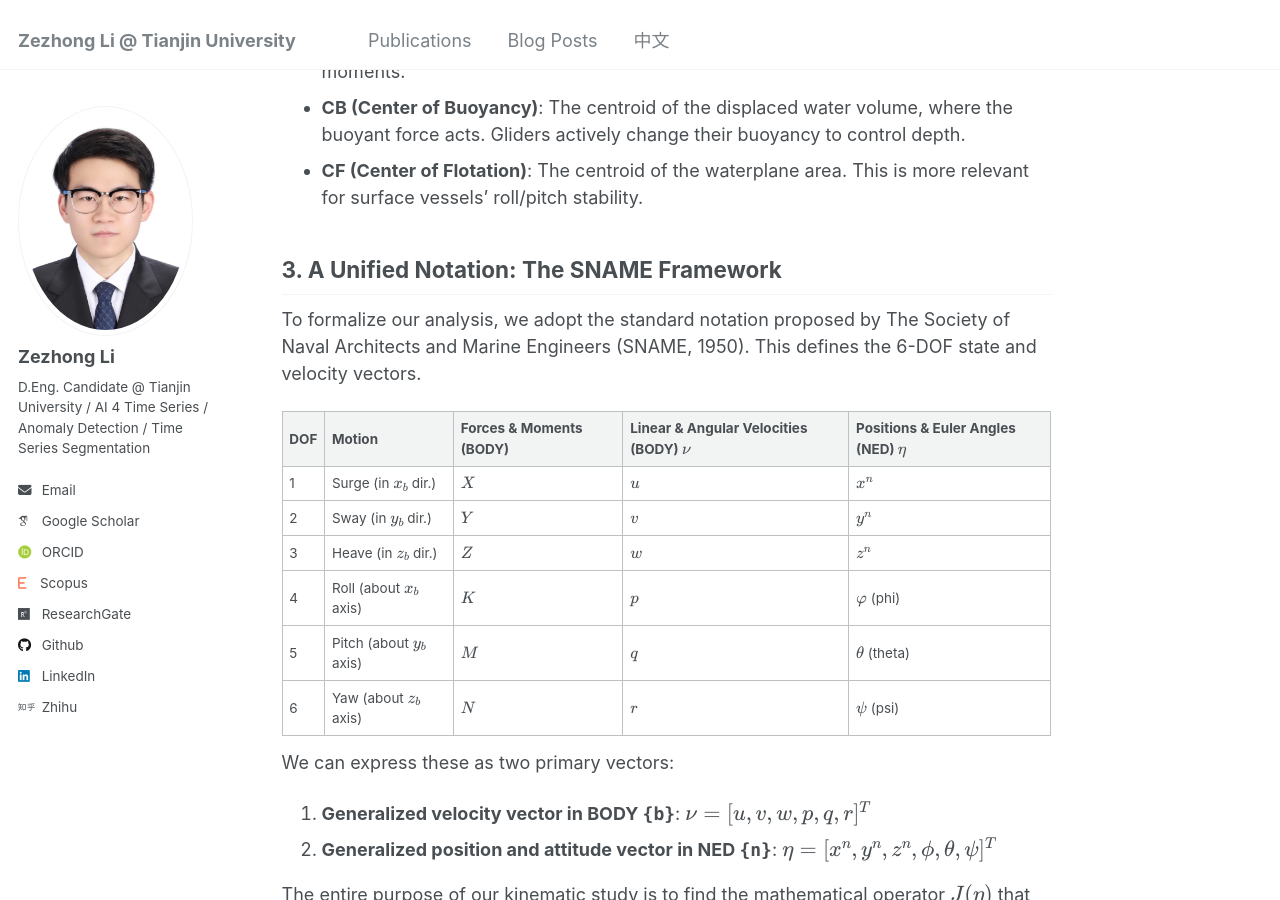
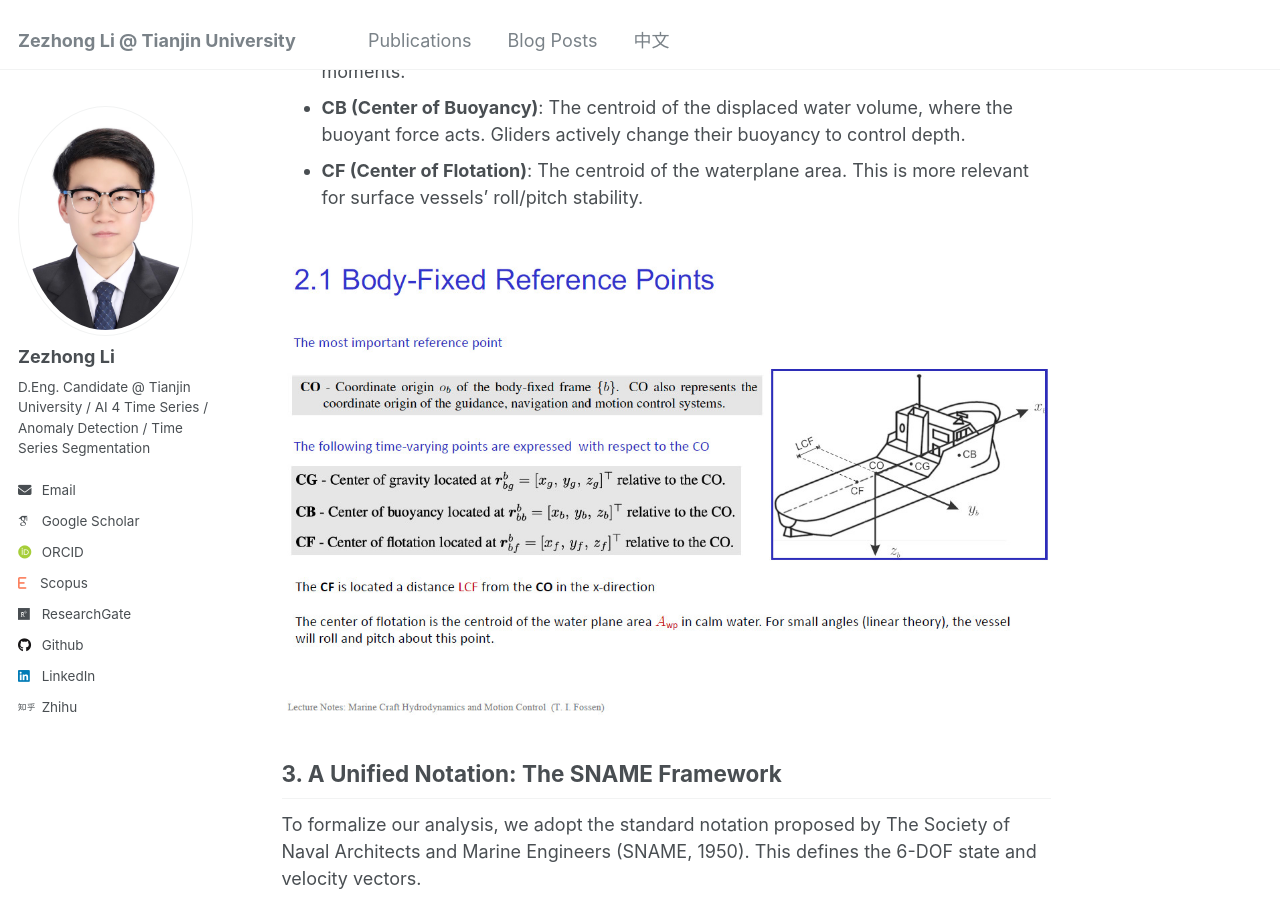
Before and after one commit to lzz19980125/lzz19980125.github.io, a Jekyll site: the page built from _posts/2025-7-28-Kinematic Analysis of Underwater Gliders.md, in a window 1280 px wide and 900 px high, scrolled down 3641 px. Built offline with Jekyll 4.4.1, drawn with Linux system fonts in a browser that asks for light colours; some web fonts are replaced.

Commit message:
Update 2025-7-28-Kinematic Analysis of Underwater Gliders.md

```diff
--- a/_posts/2025-7-28-Kinematic Analysis of Underwater Gliders.md
+++ b/_posts/2025-7-28-Kinematic Analysis of Underwater Gliders.md
@@ -73,6 +73,8 @@ For a marine vehicle, four "centers" are of particular interest:
 *   **CG (Center of Gravity)**: The point where the total gravitational force acts. For a glider, the relative position between CG and CB is fundamental to creating pitching moments.
 *   **CB (Center of Buoyancy)**: The centroid of the displaced water volume, where the buoyant force acts. Gliders actively change their buoyancy to control depth.
 *   **CF (Center of Flotation)**: The centroid of the waterplane area. This is more relevant for surface vessels' roll/pitch stability.
+
+<br/><img src='../images/2025-07-30_212303.jpg'>
 
 ## 3. A Unified Notation: The SNAME Framework
 
```
